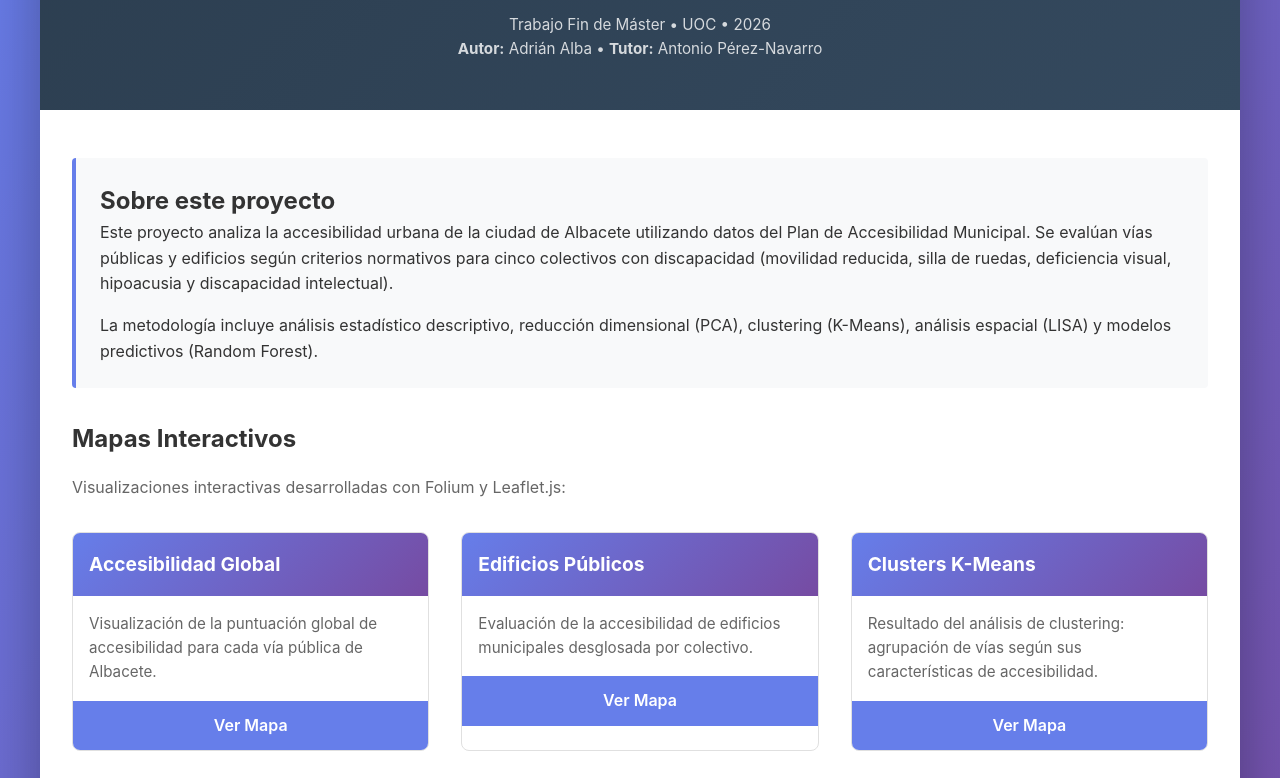
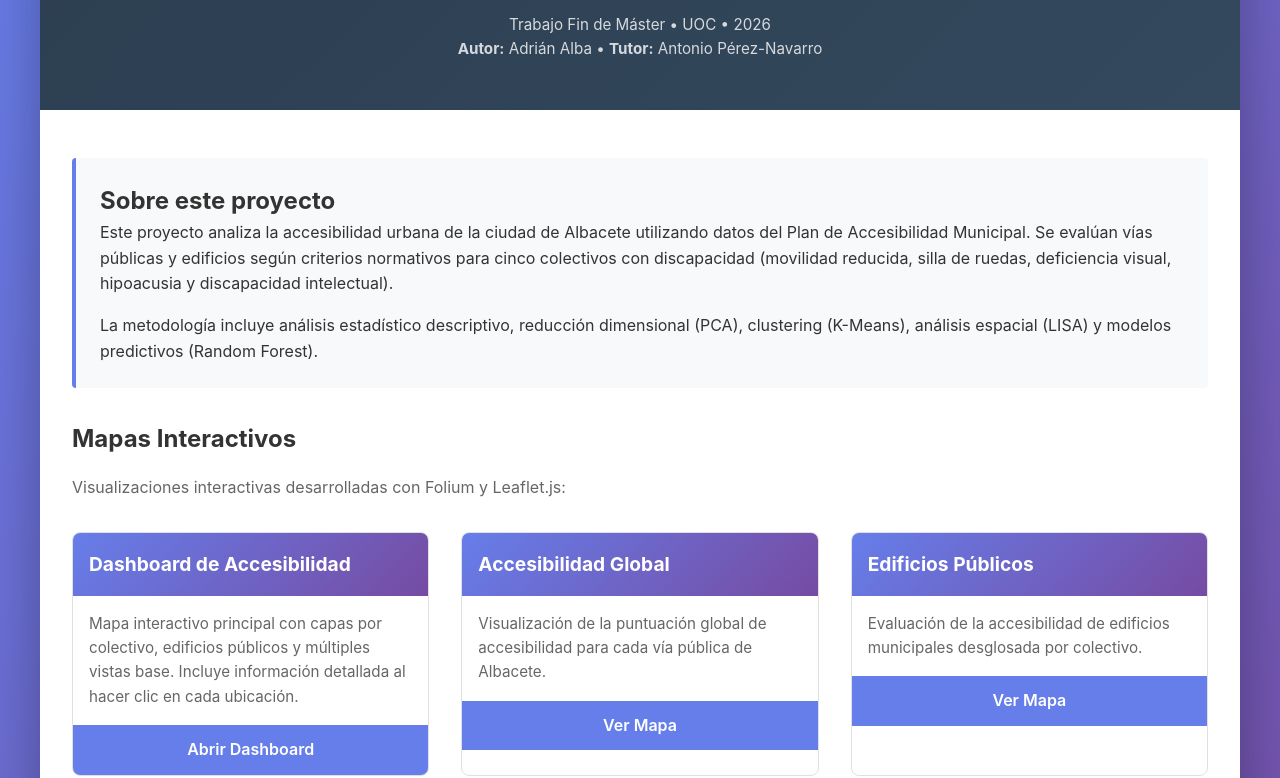
Before and after one commit to aalbama11/tfm-accesibilidad-albacete, a plain HTML site: page index.html in a window 1280 px wide. Shown: the part 183-961 px from the top of the page. Drawn offline with Linux system fonts and the light colour scheme.

Commit message:
Restaurar dashboard como visualización principal

```diff
--- a/index.html
+++ b/index.html
@@ -133,6 +133,12 @@
 
             <div class="maps-grid">
                 <div class="map-card">
+                    <h3>Dashboard de Accesibilidad</h3>
+                    <p>Mapa interactivo principal con capas por colectivo, edificios públicos y múltiples vistas base. Incluye información detallada al hacer clic en cada ubicación.</p>
+                    <a href="dashboard_accesibilidad.html" target="_blank">Abrir Dashboard</a>
+                </div>
+
+                <div class="map-card">
                     <h3>Accesibilidad Global</h3>
                     <p>Visualización de la puntuación global de accesibilidad para cada vía pública de Albacete.</p>
                     <a href="mapa_accesibilidad_global.html" target="_blank">Ver Mapa</a>
```
Also changed, not shown: 1 other file.
